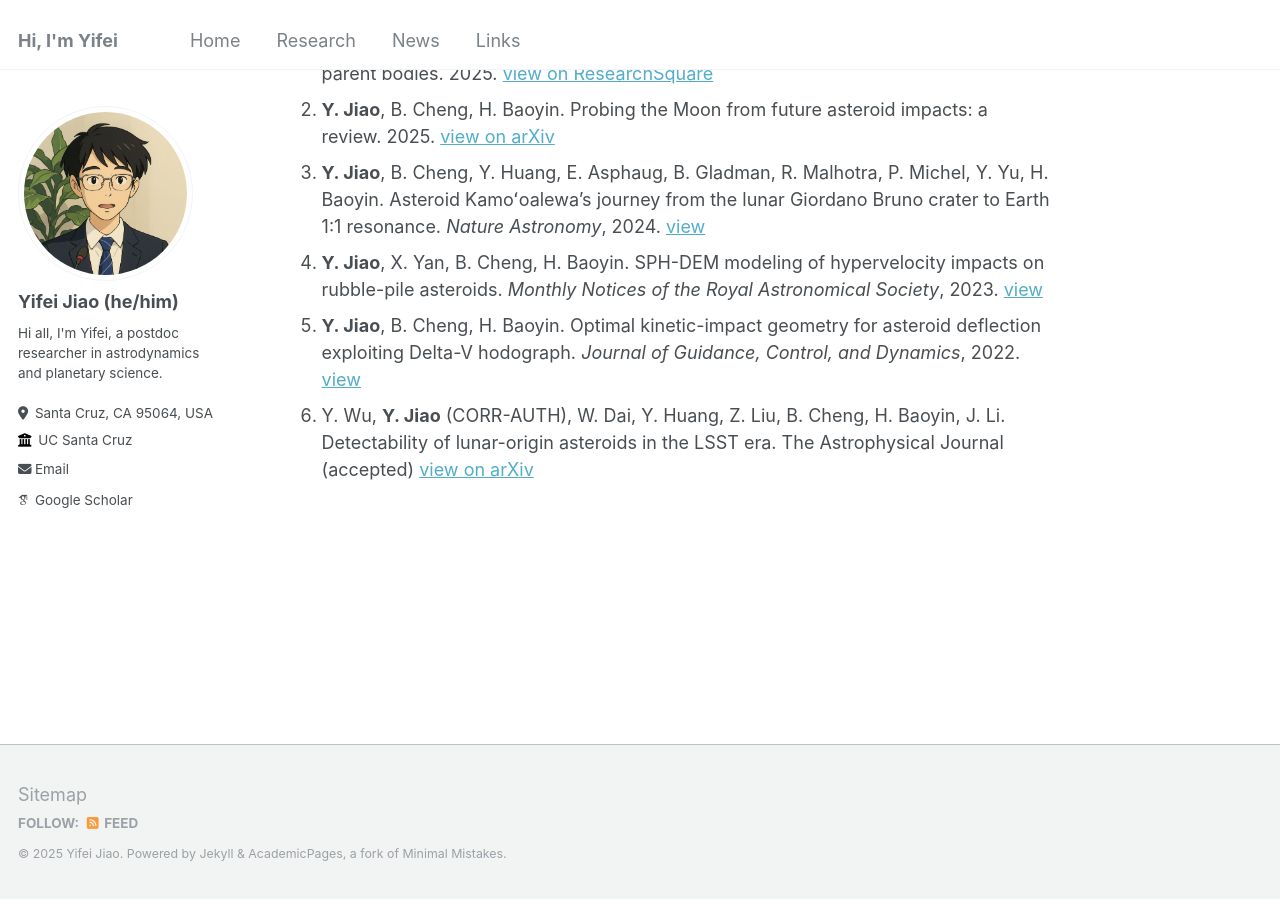
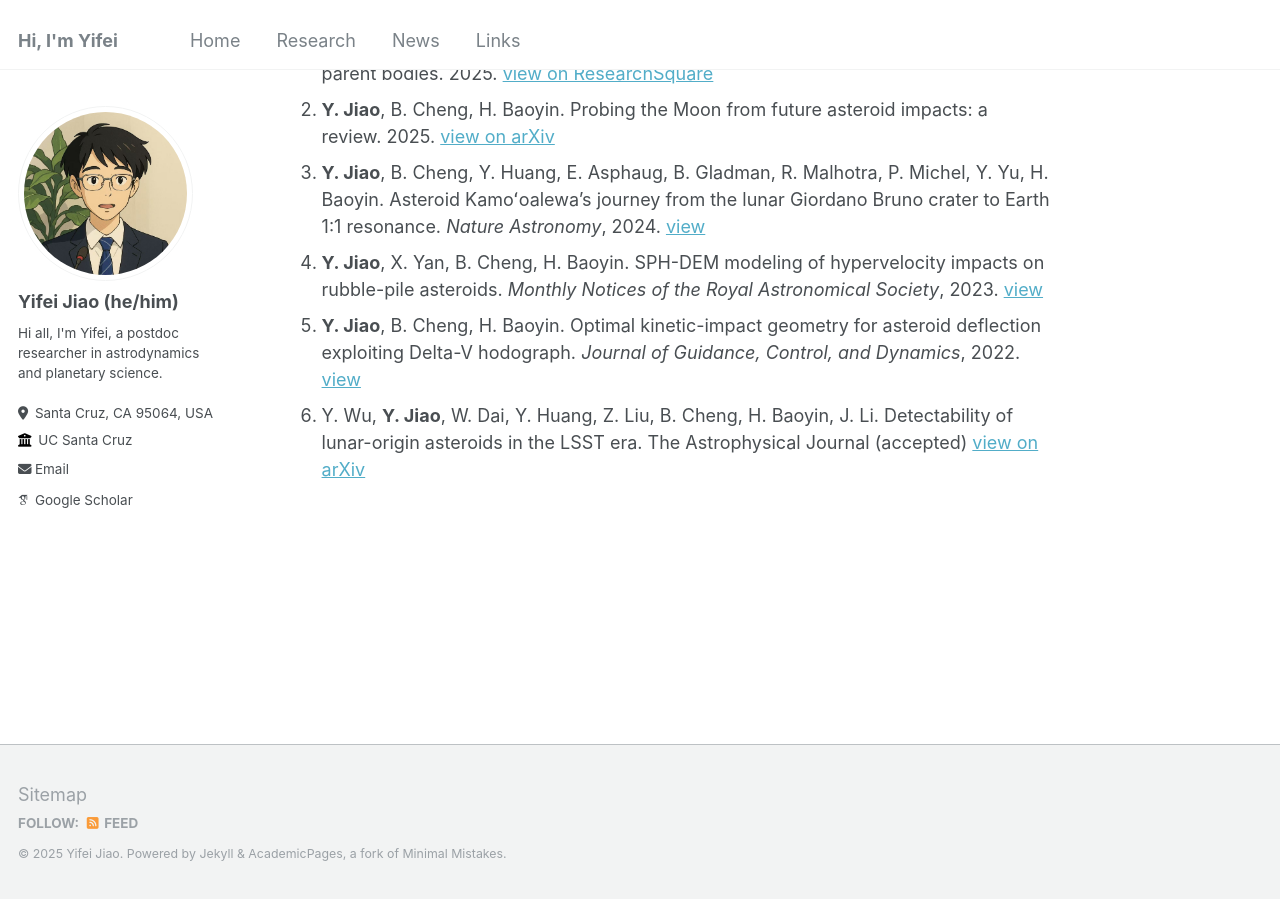
Before and after one commit to jiaoyf-thu/jiaoyf-thu.github.io, a Jekyll site: the page built from _pages/about.md, in a window 1280 px wide and 900 px high, scrolled down 1345 px. Built offline with Jekyll 4.4.1, drawn with Linux system fonts in a browser that asks for light colours; some web fonts are replaced.

```diff
--- a/_pages/about.md
+++ b/_pages/about.md
@@ -41,4 +41,4 @@ Feel free to contact me at jiaoyf.thu@gmail.com for any discussions!
 1. **Y. Jiao**, B. Cheng, Y. Huang, E. Asphaug, B. Gladman, R. Malhotra, P. Michel, Y. Yu, H. Baoyin. Asteroid Kamoʻoalewa's journey from the lunar Giordano Bruno crater to Earth 1:1 resonance. *Nature Astronomy*, 2024. <a href="https://www.nature.com/articles/s41550-024-02258-z" target="_blank">view</a>
 1. **Y. Jiao**, X. Yan, B. Cheng, H. Baoyin. SPH-DEM modeling of hypervelocity impacts on rubble-pile asteroids. *Monthly Notices of the Royal Astronomical Society*, 2023. <a href="https://doi.org/10.1093/mnras/stad3888" target="_blank">view</a>
 1. **Y. Jiao**, B. Cheng, H. Baoyin. Optimal kinetic-impact geometry for asteroid deflection exploiting Delta-V hodograph. *Journal of Guidance, Control, and Dynamics*, 2022. <a href="https://arc.aiaa.org/doi/10.2514/1.G006876" target="_blank">view</a>
-1. Y. Wu, **Y. Jiao** (CORR-AUTH), W. Dai, Y. Huang, Z. Liu, B. Cheng, H. Baoyin, J. Li. Detectability of lunar-origin asteroids in the LSST era. The Astrophysical Journal (accepted) <a href="https://arxiv.org/abs/2510.23155" target="_blank">view on arXiv</a>
+1. Y. Wu, **Y. Jiao**, W. Dai, Y. Huang, Z. Liu, B. Cheng, H. Baoyin, J. Li. Detectability of lunar-origin asteroids in the LSST era. The Astrophysical Journal (accepted) <a href="https://arxiv.org/abs/2510.23155" target="_blank">view on arXiv</a>
```
